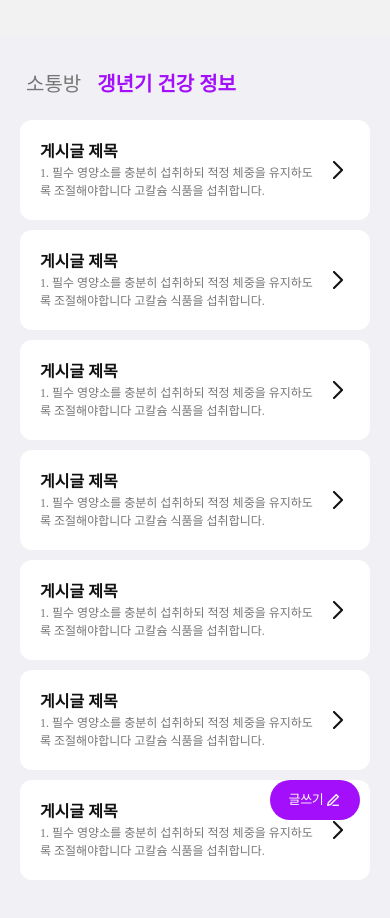
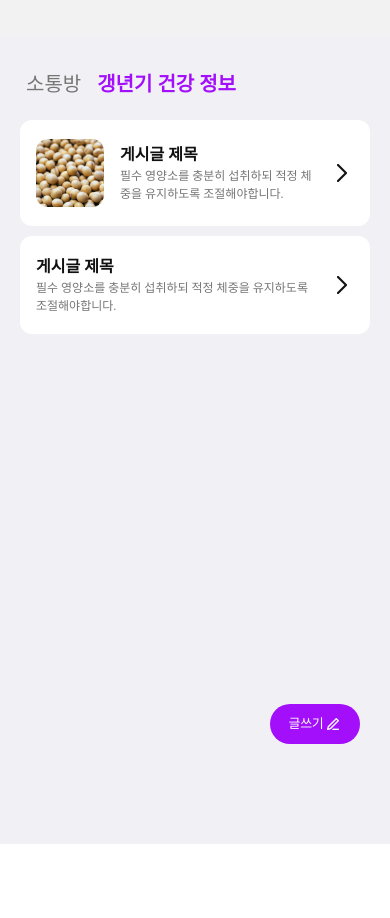
Before and after one commit to Next-Is-Us/front-end, a React Native app in the folder TodayMom/: screen /InfoWrite in a window 390 px wide. After the commit the page ends 844 px from the top, so only its background shows below. Built offline with nearby package versions, Linux system fonts and the light colour scheme.

Commit message:
:zap: Update InfoWrite

```diff
--- a/TodayMom/App.js
+++ b/TodayMom/App.js
@@ -23,7 +23,7 @@ function App() {
     <>
       <StatusBar style="auto" />
       <NavigationContainer>
-        <Stack.Navigator initialRouteName="NewWrite">
+        <Stack.Navigator initialRouteName="InfoWrite">
           <Stack.Screen
             name="Start"
             component={Start}
--- a/TodayMom/screens/InfoWrite.jsx
+++ b/TodayMom/screens/InfoWrite.jsx
@@ -8,57 +8,39 @@ import {
   FlatList,
 } from 'react-native';
 
+const images = {
+  sampleImage: require('../assets/images/beam.png'),
+};
+
 const posts = [
   {
     id: '1',
     title: '게시글 제목',
     content:
-      '1. 필수 영양소를 충분히 섭취하되 적정 체중을 유지하도록 조절해야합니다 고칼슘 식품을 섭취합니다.',
+      '필수 영양소를 충분히 섭취하되 적정 체중을 유지하도록 조절해야합니다.',
+    imageUri: 'sampleImage',
   },
   {
     id: '2',
     title: '게시글 제목',
     content:
-      '1. 필수 영양소를 충분히 섭취하되 적정 체중을 유지하도록 조절해야합니다 고칼슘 식품을 섭취합니다.',
-  },
-  {
-    id: '3',
-    title: '게시글 제목',
-    content:
-      '1. 필수 영양소를 충분히 섭취하되 적정 체중을 유지하도록 조절해야합니다 고칼슘 식품을 섭취합니다.',
-  },
-  {
-    id: '4',
-    title: '게시글 제목',
-    content:
-      '1. 필수 영양소를 충분히 섭취하되 적정 체중을 유지하도록 조절해야합니다 고칼슘 식품을 섭취합니다.',
-  },
-  {
-    id: '5',
-    title: '게시글 제목',
-    content:
-      '1. 필수 영양소를 충분히 섭취하되 적정 체중을 유지하도록 조절해야합니다 고칼슘 식품을 섭취합니다.',
-  },
-  {
-    id: '6',
-    title: '게시글 제목',
-    content:
-      '1. 필수 영양소를 충분히 섭취하되 적정 체중을 유지하도록 조절해야합니다 고칼슘 식품을 섭취합니다.',
-  },
-  {
-    id: '7',
-    title: '게시글 제목',
-    content:
-      '1. 필수 영양소를 충분히 섭취하되 적정 체중을 유지하도록 조절해야합니다 고칼슘 식품을 섭취합니다.',
+      '필수 영양소를 충분히 섭취하되 적정 체중을 유지하도록 조절해야합니다.',
+    imageUri: null,
   },
 ];
 
 const InfoWrite = () => {
-  const renderItem = ({ item }) => (
+  const renderItem = ({ item }) => {
+    return (
       <TouchableOpacity style={styles.itemContainer}>
+        {item.imageUri ? (
+          <Image source={images[item.imageUri]} style={styles.thumbnail} />
+        ) : null}
         <View style={styles.textContent}>
           <Text style={styles.mainText}>{item.title}</Text>
-        <Text style={styles.subText}>{item.content}</Text>
+          <Text style={styles.subText} numberOfLines={2} ellipsizeMode="tail">
+            {item.content}
+          </Text>
         </View>
         <Image
           source={require('../assets/images/allowright.png')}
@@ -66,6 +48,7 @@ const InfoWrite = () => {
         />
       </TouchableOpacity>
     );
+  };
 
   return (
     <View style={styles.container}>
@@ -92,6 +75,12 @@ const InfoWrite = () => {
 };
 
 const styles = StyleSheet.create({
+  thumbnail: {
+    width: 68,
+    height: 68,
+    borderRadius: 12,
+    marginRight: 16,
+  },
   write: {
     color: '#FFF',
     fontFamily: 'Pretendard',
@@ -145,7 +134,10 @@ const styles = StyleSheet.create({
     alignItems: 'center',
     backgroundColor: '#FFF',
     borderRadius: 12,
-    padding: 20,
+    paddingTop: 19,
+    paddingLeft: 16,
+    paddingBottom: 19,
+    paddingRight: 16,
     marginBottom: 10,
   },
   list: {
@@ -181,12 +173,11 @@ const styles = StyleSheet.create({
     fontSize: 12,
     fontWeight: '400',
     lineHeight: 18,
-    width: 280,
-    height: 36,
   },
   arrowIcon: {
     width: 24,
     height: 24,
+    marginLeft: 12,
   },
 });
 
```
Also changed, not shown: TodayMom/assets/images/beam.png (added). Lines whose indentation alone changed are shown as unchanged.
